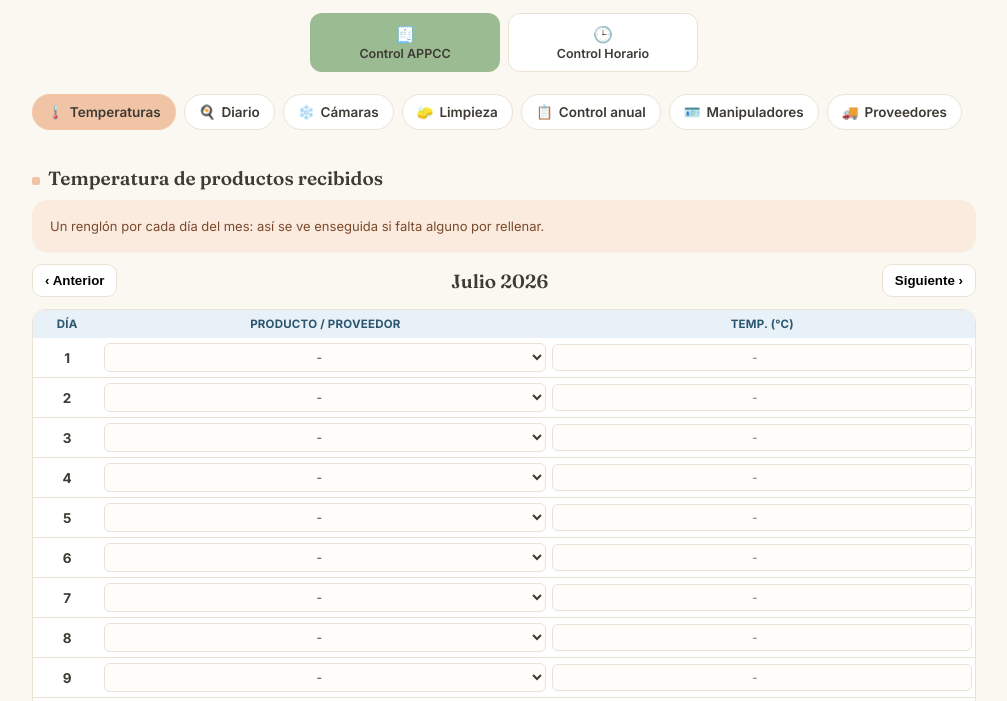
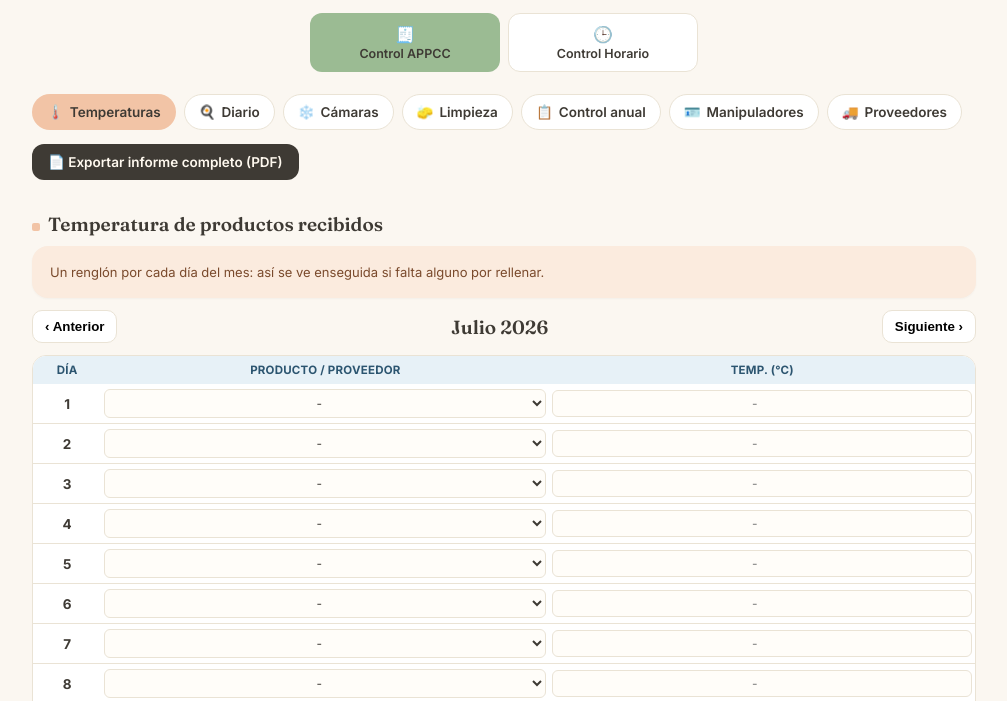
Before and after one commit to aitorcocina/Rest.Bego-a, a plain HTML site: page index.html in a window 1280 px wide. Shown: the part 96-797 px from the top of the page, without its empty margins (136-1143 px from the left). Drawn offline with nearby package versions, Linux system fonts and the light colour scheme.

Commit message:
Add files via upload

```diff
--- a/index.html
+++ b/index.html
@@ -187,6 +187,7 @@
   </div>
 
   <nav class="tabs" id="tabs"></nav>
+  <div id="appccExportBar" style="padding:0 16px 10px;"></div>
   <main id="main"></main>
 
   <footer class="note">Los datos se guardan en este dispositivo por ahora. Cuando conectemos la cuenta, se sincronizarán en la nube para todo el equipo.</footer>
@@ -899,6 +900,130 @@ function exportPDFFor(empId){
   doc.save(`horario_${emp?emp.nombre.replace(/\s+/g,'_'):'empleado'}_${MESES[horMonth]}_${horYear}.pdf`);
 }
 
+/* ---- Informe completo APPCC en PDF (por departamentos, para inspección de Sanidad) ---- */
+function exportAppccPDF(){
+  const { jsPDF } = window.jspdf;
+  const doc = new jsPDF();
+  const pageH = 290;
+  let y = 20;
+
+  function checkPage(needed){
+    if(y + needed > pageH){ doc.addPage(); y = 20; }
+  }
+  function coverTitle(){
+    doc.setFont('helvetica','bold'); doc.setFontSize(18);
+    doc.text('Restaurante Begoña', 14, y); y+=8;
+    doc.setFontSize(13); doc.setFont('helvetica','normal');
+    doc.text('Informe de Control APPCC', 14, y); y+=6;
+    doc.setFontSize(10); doc.setTextColor(120);
+    doc.text('Generado el ' + new Date().toLocaleDateString('es-ES'), 14, y);
+    doc.setTextColor(0); y+=12;
+  }
+  function deptHeader(title){
+    checkPage(16);
+    doc.setFillColor(235,225,205);
+    doc.rect(14, y-5, 182, 9, 'F');
+    doc.setFont('helvetica','bold'); doc.setFontSize(12);
+    doc.text(title, 16, y+1);
+    y += 12;
+    doc.setFont('helvetica','normal'); doc.setFontSize(9.5);
+  }
+  function line(text){
+    checkPage(6);
+    doc.text(text, 14, y);
+    y += 5.5;
+  }
+  function smallNote(text){
+    checkPage(6);
+    doc.setTextColor(120); doc.setFontSize(8.5);
+    doc.text(text, 14, y);
+    doc.setTextColor(0); doc.setFontSize(9.5);
+    y += 5.5;
+  }
+
+  coverTitle();
+
+  // Temperaturas
+  deptHeader(`1. Temperatura de productos recibidos — ${MESES[calMonth]} ${calYear}`);
+  const tRows = appcc.temps[monthKey(calYear,calMonth)] || [];
+  const tFilled = tRows.filter(r => r.producto || r.temp!=null);
+  if(tFilled.length===0){ smallNote('Sin registros este mes.'); }
+  tFilled.forEach(r => line(`Día ${r.dia}: ${r.producto||'-'}  |  ${r.temp!=null?r.temp+' °C':'-'}`));
+  y += 4;
+
+  // Diario
+  deptHeader(`2. Control diario de cocción — ${MESES[calMonth]} ${calYear}`);
+  const dRows = appcc.diario[monthKey(calYear,calMonth)] || [];
+  const dFilled = dRows.filter(r => r.fritura||r.horneado||r.vapor||r.plancha||r.cambioAceite);
+  if(dFilled.length===0){ smallNote('Sin registros este mes.'); }
+  dFilled.forEach(r => {
+    line(`Día ${r.dia}: Fritura ${r.fritura||'-'} | Horneado ${r.horneado||'-'} | Vapor ${r.vapor||'-'} | Plancha ${r.plancha||'-'}${r.cambioAceite?' | Cambio de aceite ✔':''}`);
+  });
+  y += 4;
+
+  // Camaras
+  deptHeader(`3. Temperatura de cámaras — ${MESES[calMonth]} ${calYear}`);
+  const cRows = appcc.camaras[monthKey(calYear,calMonth)] || [];
+  const cFilled = cRows.filter(r => [r.c1,r.c2,r.c3,r.c4,r.c5].some(v=>v!=null));
+  if(cFilled.length===0){ smallNote('Sin registros este mes.'); }
+  cFilled.forEach(r => line(`Día ${r.dia}: C1 ${r.c1??'-'} | C2 ${r.c2??'-'} | C3 ${r.c3??'-'} | C4 ${r.c4??'-'} | C5 ${r.c5??'-'}`));
+  y += 4;
+
+  // Limpieza
+  deptHeader('4. Control de limpieza');
+  [['elementos','Elementos / Utillaje'],['maquinaria','Maquinaria'],['instalaciones','Instalaciones']].forEach(([key,label])=>{
+    checkPage(8);
+    doc.setFont('helvetica','bold'); doc.text(label, 14, y); y+=5.5;
+    doc.setFont('helvetica','normal');
+    appcc.limpieza[key].forEach(it => {
+      const doneMonths = MESES.filter((m,i)=>it.months[i]).map(m=>m.slice(0,3));
+      line(`${it.name}${it.freq?' ('+it.freq+')':''}: ${doneMonths.length ? doneMonths.join(', ') : 'sin marcar'}`);
+    });
+    y += 3;
+  });
+
+  // Anual
+  deptHeader('5. Control anual');
+  appcc.anual.bloques.forEach(b => {
+    checkPage(8);
+    doc.setFont('helvetica','bold'); doc.text(b.name, 14, y); y+=5.5;
+    doc.setFont('helvetica','normal');
+    b.items.forEach(it => line(`- [${it.status==='listo'?'Listo':'En progreso'}] ${it.text}`));
+    y += 3;
+  });
+  checkPage(8);
+  doc.setFont('helvetica','bold'); doc.text('Incidencias', 14, y); y+=5.5;
+  doc.setFont('helvetica','normal');
+  if(appcc.anual.incidencias.length===0){ smallNote('Sin incidencias registradas.'); }
+  appcc.anual.incidencias.forEach(inc => line(`${inc.fecha}: ${inc.texto}`));
+  y += 4;
+
+  // Manipuladores
+  deptHeader('6. Manipuladores de alimentos');
+  appcc.manip.forEach(p => line(`${p.nombre}: ${p.pdfData ? 'Carnet subido ('+ (p.pdfName||'PDF') +')' : 'Sin carnet subido'}`));
+  y += 4;
+
+  // Proveedores
+  deptHeader('7. Proveedores');
+  appcc.prov.forEach(p => {
+    const vehTxt = p.vehiculo==='muybueno'?'Muy bueno':p.vehiculo==='bueno'?'Bueno':'Malo';
+    checkPage(12);
+    doc.setFont('helvetica','bold'); doc.text(p.nombre, 14, y); y+=5;
+    doc.setFont('helvetica','normal'); doc.setFontSize(9);
+    line(`${p.direccion||'-'} | Contacto: ${p.contacto||'-'} | Tel: ${p.telefono||'-'} | Vehículo: ${vehTxt}`);
+    if(p.productos.length) line(`Productos: ${p.productos.join(', ')}`);
+    doc.setFontSize(9.5);
+    y += 2;
+  });
+
+  doc.save(`APPCC_Restaurante_Begona_${MESES[calMonth]}_${calYear}.pdf`);
+}
+function renderExportBar(){
+  const bar = document.getElementById('appccExportBar');
+  if(currentApp!=='appcc'){ bar.innerHTML=''; return; }
+  bar.innerHTML = `<button class="btn btn-add" onclick="exportAppccPDF()">📄 Exportar informe completo (PDF)</button>`;
+}
+
 /* ================= Render dispatcher ================= */
 function renderTabs(){
   const nav = document.getElementById('tabs');
@@ -912,6 +1037,7 @@ function renderTabs(){
 }
 function renderAll(){
   renderTabs();
+  renderExportBar();
   const main = document.getElementById('main');
   if(currentApp==='appcc'){
     const renderers = { temps:renderTemps, diario:renderDiario, camaras:renderCamaras, limpieza:renderLimpieza, anual:renderAnual, manip:renderManip, prov:renderProv };
```
